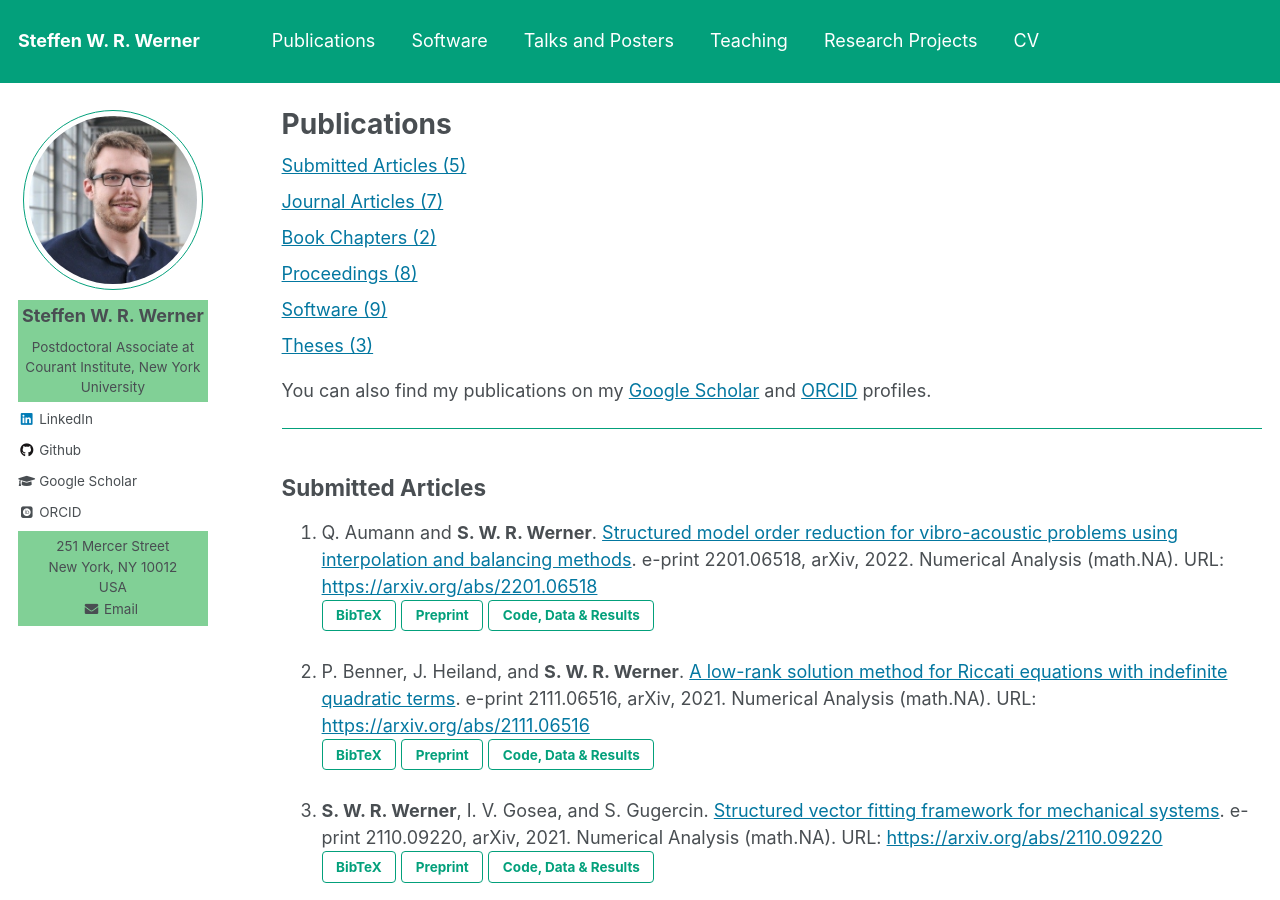
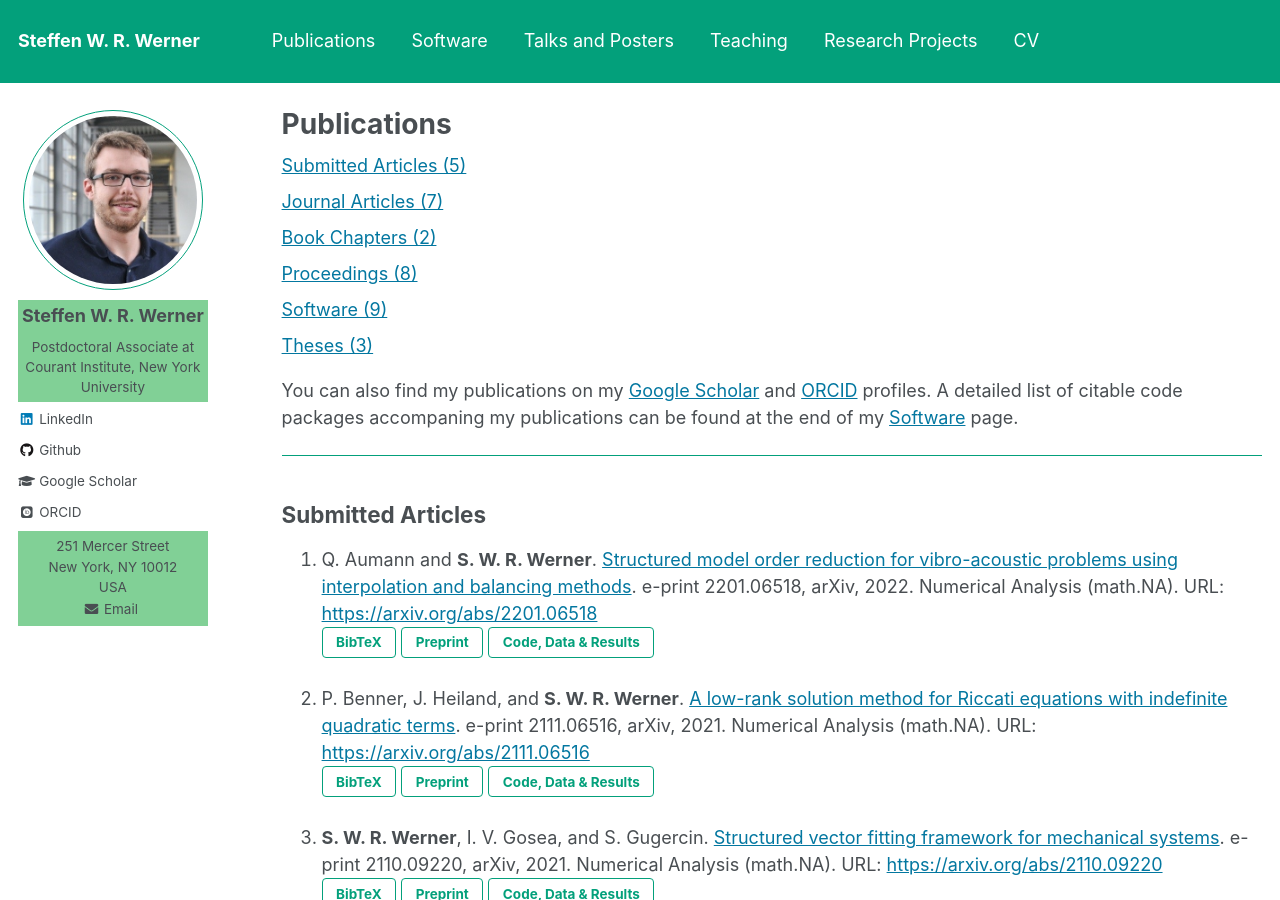
Before and after one commit to ninsteve/ninsteve.github.io, a Jekyll site: the page built from _pages/publications.md, in a window 1280 px wide and 900 px high. Built offline with Jekyll 4.4.1, drawn with Linux system fonts in a browser that asks for light colours; nearby versions of some CDN libraries; some web fonts are replaced; formulas are drawn with MathJax 3.

Commit message:
Added comment about code packages to publications.

```diff
--- a/_pages/publications.md
+++ b/_pages/publications.md
@@ -33,6 +33,9 @@ author_profile: true
 You can also find my publications on my
 <a target="blank_" href="{{ author.googlescholar }}">Google Scholar</a>
 and <a target="blank_" href="{{ author.orcid }}">ORCID</a> profiles.
+A detailed list of citable code packages accompaning my publications can be
+found at the end of my
+<a target="blank_" href="{{ base_path }}/software/">Software</a> page.
 
 <style>
   p {
```
